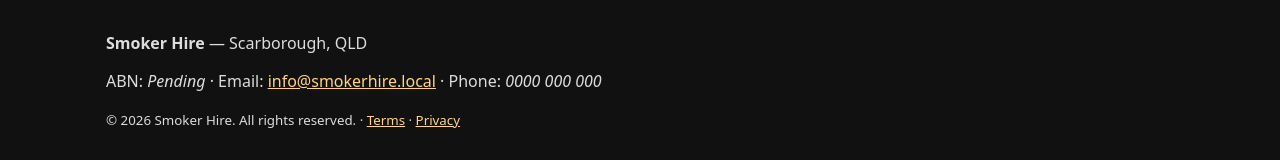
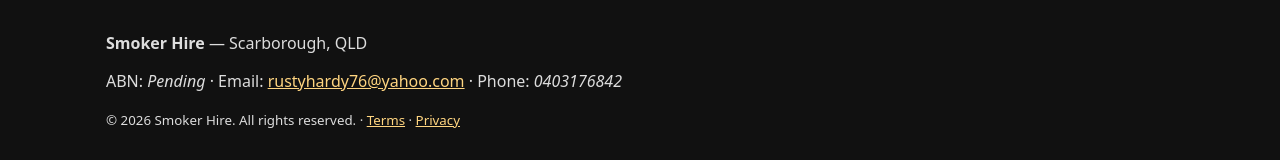
Before and after one commit to Rusty112-lab/Up-in-smoke, a plain HTML site: page booking.html in a window 1280 px wide. Shown: the part 799-959 px from the top of the page. Drawn offline with Linux system fonts and the light colour scheme.

Commit message:
Update booking.html

```diff
--- a/booking.html
+++ b/booking.html
@@ -55,7 +55,7 @@
 <footer>
   <div class='container'>
     <p><strong>Smoker Hire</strong> — Scarborough, QLD</p>
-    <p>ABN: <em>Pending</em> · Email: <a href='mailto:info@smokerhire.local'>info@smokerhire.local</a> · Phone: <em>0000 000 000</em></p>
+    <p>ABN: <em>Pending</em> · Email: <a href='mailto:rustyhardy76@yahoo.com'>rustyhardy76@yahoo.com</a> · Phone: <em>0403176842</em></p>
     <p class='muted'><small>© 2026 Smoker Hire. All rights reserved. · <a href='terms.html'>Terms</a> · <a href='privacy.html'>Privacy</a></small></p>
   </div>
 </footer>
```
